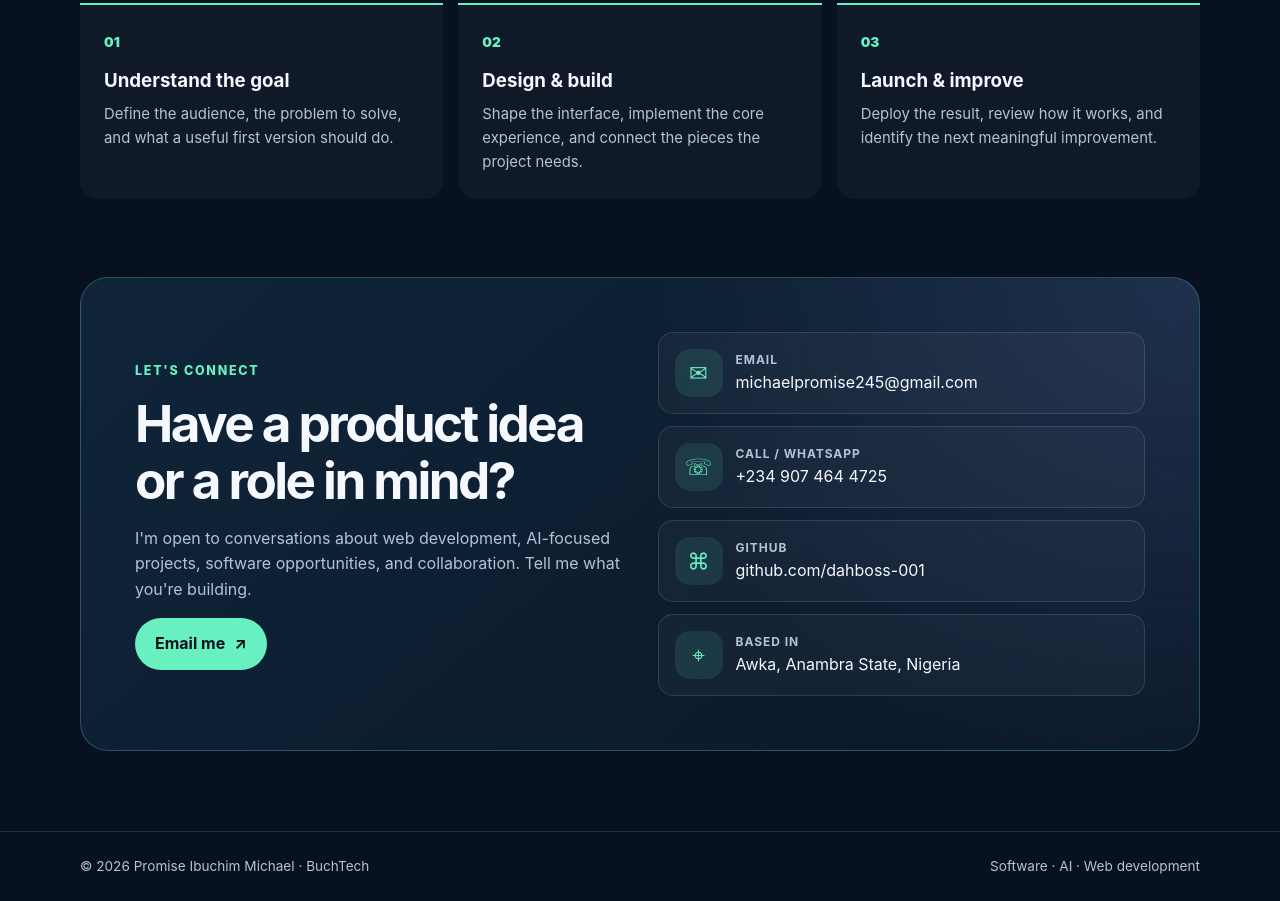
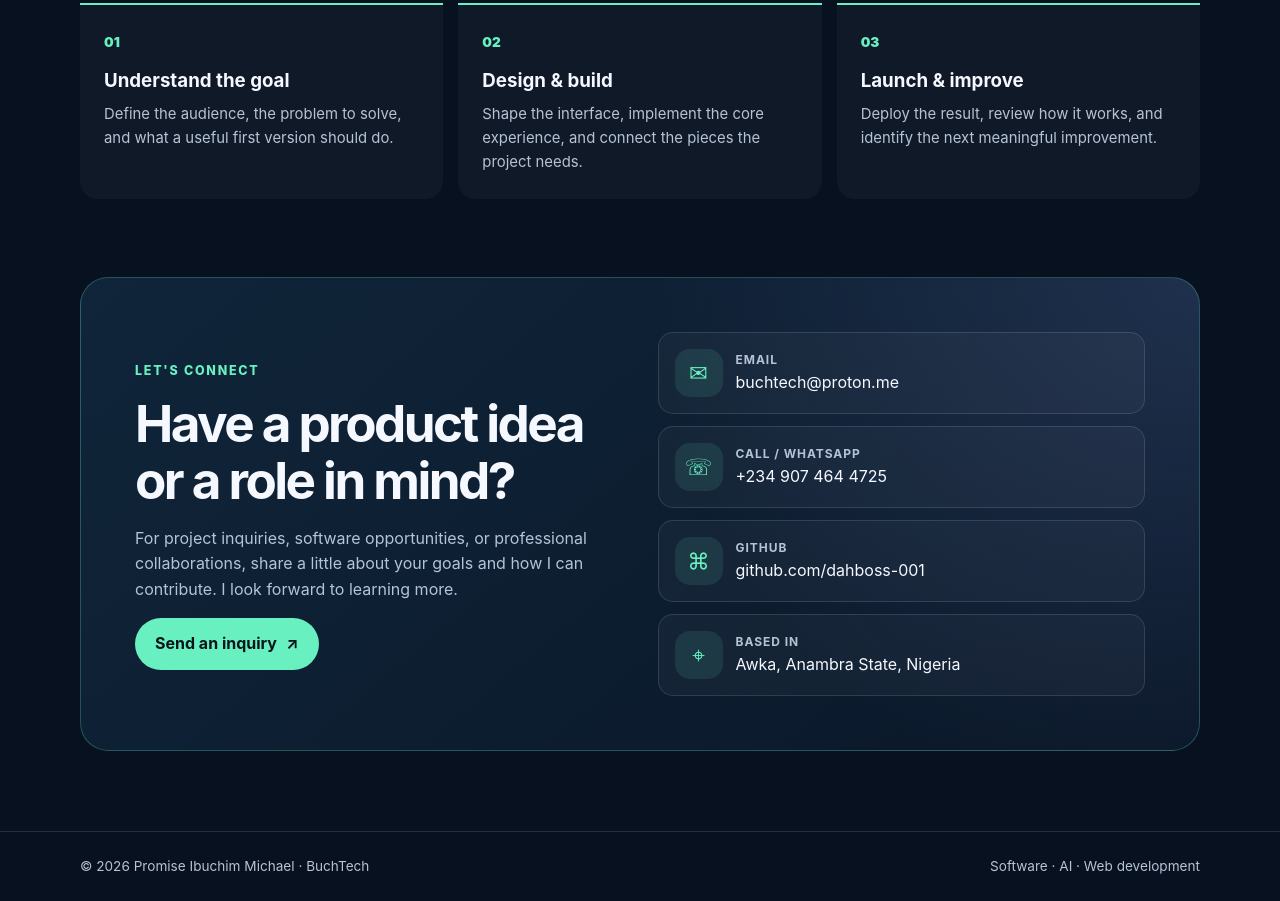
Before and after one commit to dahboss-001/BuchTech-Web, a plain HTML site: page index.html in a window 1280 px wide. Shown: the part 5396-6297 px from the top of the page. Drawn offline with Linux system fonts and the light colour scheme.

Commit message:
Update portfolio contact email and inquiry copy

```diff
--- a/index.html
+++ b/index.html
@@ -192,7 +192,7 @@
         <p class="lead">I'm Promise Ibuchim Michael, a self-taught software developer focused on responsive web applications, AI-powered experiences, and thoughtful digital products. I turn ideas into working interfaces—from the first layout through deployment.</p>
         <div class="actions">
           <a class="btn primary" href="#work">Explore my projects <span aria-hidden="true">↗</span></a>
-          <a class="btn secondary" href="mailto:michaelpromise245@gmail.com?subject=Let's%20build%20something">Contact me <span aria-hidden="true">↗</span></a>
+          <a class="btn secondary" href="mailto:buchtech@proton.me?subject=Professional%20Inquiry%20%E2%80%94%20Promise%20Ibuchim%20Michael">Contact me <span aria-hidden="true">↗</span></a>
         </div>
         <div class="trust" aria-label="Portfolio highlights">
           <span>Live projects</span><span>Responsive web development</span><span>Curious about applied AI</span>
@@ -359,11 +359,11 @@
         <div>
           <span class="kicker">Let's connect</span>
           <h2>Have a product idea or a role in mind?</h2>
-          <p>I'm open to conversations about web development, AI-focused projects, software opportunities, and collaboration. Tell me what you're building.</p>
-          <a class="btn primary" href="mailto:michaelpromise245@gmail.com?subject=Let's%20talk%20about%20software%20and%20AI">Email me <span aria-hidden="true">↗</span></a>
+          <p>For project inquiries, software opportunities, or professional collaborations, share a little about your goals and how I can contribute. I look forward to learning more.</p>
+          <a class="btn primary" href="mailto:buchtech@proton.me?subject=Professional%20Inquiry%20%E2%80%94%20Promise%20Ibuchim%20Michael">Send an inquiry <span aria-hidden="true">↗</span></a>
         </div>
         <div class="contact-links">
-          <a class="contact-link" href="mailto:michaelpromise245@gmail.com"><span class="icon" style="margin:0" aria-hidden="true">✉</span><span><b>Email</b>michaelpromise245@gmail.com</span></a>
+          <a class="contact-link" href="mailto:buchtech@proton.me"><span class="icon" style="margin:0" aria-hidden="true">✉</span><span><b>Email</b>buchtech@proton.me</span></a>
           <a class="contact-link" href="https://wa.me/2349074644725" target="_blank" rel="noopener noreferrer"><span class="icon" style="margin:0" aria-hidden="true">☏</span><span><b>Call / WhatsApp</b>+234 907 464 4725</span></a>
           <a class="contact-link" href="https://github.com/dahboss-001" target="_blank" rel="noopener noreferrer"><span class="icon" style="margin:0" aria-hidden="true">⌘</span><span><b>GitHub</b>github.com/dahboss-001</span></a>
           <div class="contact-link"><span class="icon" style="margin:0" aria-hidden="true">⌖</span><span><b>Based in</b>Awka, Anambra State, Nigeria</span></div>
```
